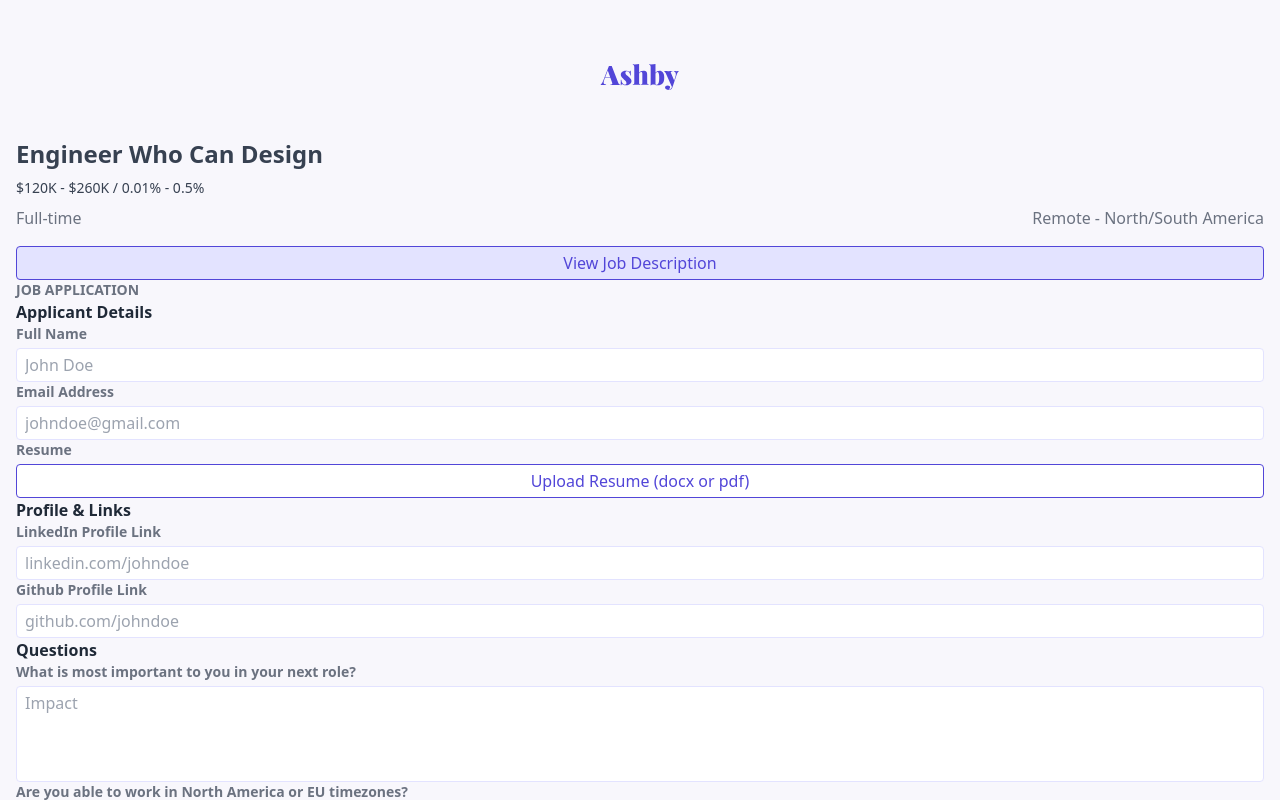
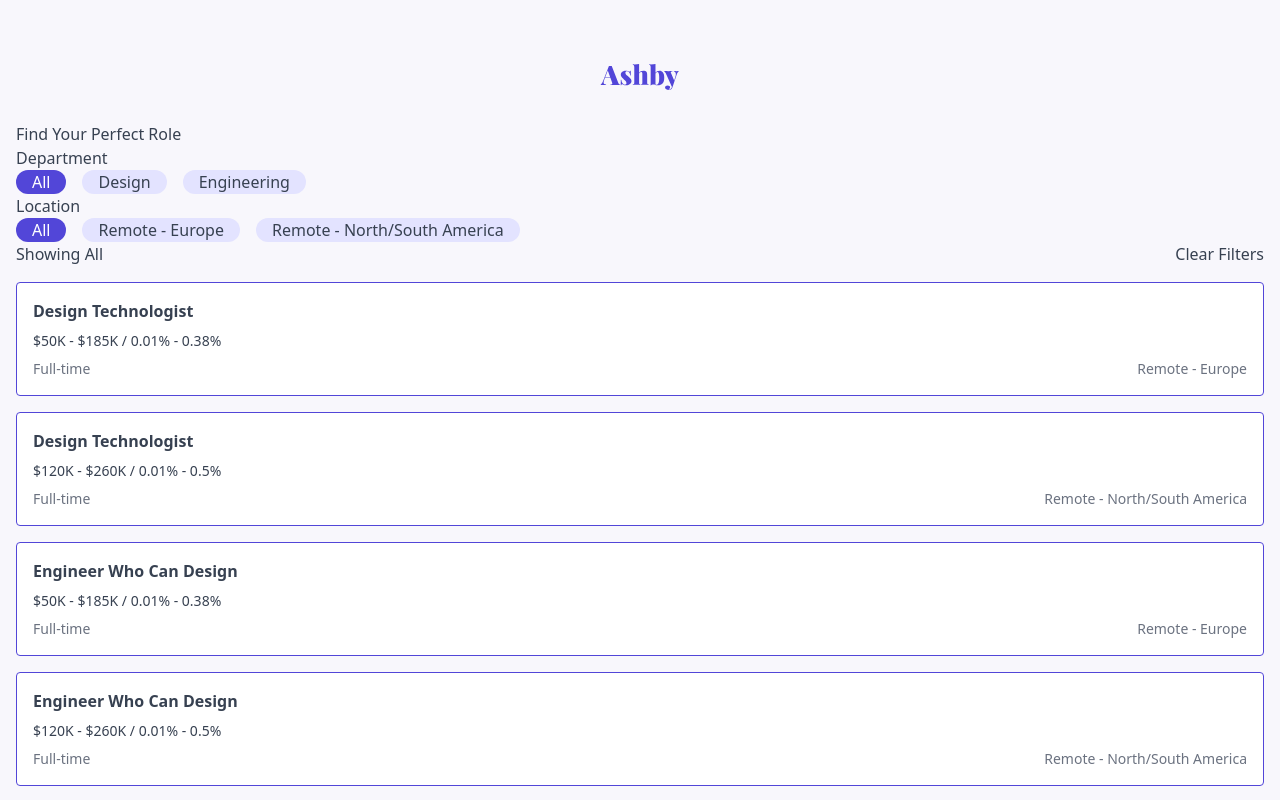
Before and after one commit to monishkumar7/ashby-applicant-experience, a React (Vite) app: page / in a window 1280 px wide. Shown: the top 800 px of the page. Built offline with nearby package versions, Linux system fonts and the light colour scheme.

Commit message:
fix job listings

```diff
--- a/src/App.tsx
+++ b/src/App.tsx
@@ -1,8 +1,14 @@
-// import JobDescription from './pages/JobDescription';
-// import Opportunities from './pages/Opportunities';
+import JobDescription from './pages/JobDescription';
+import Opportunities from './pages/Opportunities';
 
 import JobApplication from './pages/JobApplication';
 
 export default function App() {
-  return <JobApplication />;
+  return (
+    <div>
+      <Opportunities />
+      <JobDescription />
+      <JobApplication />
+    </div>
+  );
 }
--- a/src/components/utilities/DropdownSelector.tsx
+++ b/src/components/utilities/DropdownSelector.tsx
@@ -3,15 +3,17 @@
 type DropdownSelectorProps = {
   label: string;
   elements: string[];
+  defaultSelected: string;
   onValueChange: (value: string) => void;
 };
 
 export default function DropdownSelector({
   label,
   elements,
+  defaultSelected,
   onValueChange
 }: DropdownSelectorProps) {
-  const [selected, setSelected] = useState('');
+  const [selected, setSelected] = useState(defaultSelected);
 
   const handleSelected = (element: string) => {
     setSelected(element);
--- a/src/components/utilities/FileUpload.tsx
+++ b/src/components/utilities/FileUpload.tsx
@@ -9,7 +9,6 @@
 
 export default function FileUpload({ label, ...props }: FileUploadProps) {
   const [field, meta, helpers] = useField(props);
-  console.log('\field', field);
   return (
     <div className="flex flex-col space-y-1">
       <p className="text-sm font-semibold text-gray-500">{label}</p>
--- /dev/null
+++ b/src/data/jobListing.ts
@@ -0,0 +1,39 @@
+import { JobListingProps } from '../types/JobListing.types';
+
+export const jobListings: JobListingProps[] = [
+  {
+    title: 'Design Technologist',
+    salary: '$50K - $185K / 0.01% - 0.38%',
+    type: 'Full-time',
+    location: 'Remote - Europe',
+    department: 'Engineering'
+  },
+  {
+    title: 'Design Technologist',
+    salary: '$120K - $260K / 0.01% - 0.5%',
+    type: 'Full-time',
+    location: 'Remote - North/South America',
+    department: 'Engineering'
+  },
+  {
+    title: 'Engineer Who Can Design',
+    salary: '$50K - $185K / 0.01% - 0.38%',
+    type: 'Full-time',
+    location: 'Remote - Europe',
+    department: 'Engineering'
+  },
+  {
+    title: 'Engineer Who Can Design',
+    salary: '$120K - $260K / 0.01% - 0.5%',
+    type: 'Full-time',
+    location: 'Remote - North/South America',
+    department: 'Engineering'
+  },
+  {
+    title: 'Engineer Who Can Design',
+    salary: '$120K - $260K / 0.01% - 0.5%',
+    type: 'Full-time',
+    location: 'Remote - North/South America',
+    department: 'Design'
+  }
+];
--- a/src/main.tsx
+++ b/src/main.tsx
@@ -1,5 +1,6 @@
 import React from 'react';
 import ReactDOM from 'react-dom/client';
+
 import './styles/globals.css';
 import App from './App';
 
--- a/src/pages/Opportunities.tsx
+++ b/src/pages/Opportunities.tsx
@@ -1,49 +1,33 @@
 import { useState } from 'react';
 
-import { JobListingProps } from '../types/JobListing.types';
 import DropdownSelector from '../components/utilities/DropdownSelector';
 import JobListing from '../components/JobListing';
 import Layout from '../components/layout/Layout';
 
+import { jobListings } from '../data/jobListing';
+
 const departments = ['All', 'Design', 'Engineering'];
 const locations = ['All', 'Remote - Europe', 'Remote - North/South America'];
 
-const jobListings: JobListingProps[] = [
-  {
-    title: 'Design Technologist',
-    salary: '$50K - $185K / 0.01% - 0.38%',
-    type: 'Full-time',
-    location: 'Remote - Europe'
-  },
-  {
-    title: 'Design Technologist',
-    salary: '$120K - $260K / 0.01% - 0.5%',
-    type: 'Full-time',
-    location: 'Remote - North/South America'
-  },
-  {
-    title: 'Engineer Who Can Design',
-    salary: '$50K - $185K / 0.01% - 0.38%',
-    type: 'Full-time',
-    location: 'Remote - Europe'
-  },
-  {
-    title: 'Engineer Who Can Design',
-    salary: '$120K - $260K / 0.01% - 0.5%',
-    type: 'Full-time',
-    location: 'Remote - North/South America'
-  }
-];
+export default function Opportunities() {
+  const [department, setDepartment] = useState('All');
+  const [location, setLocation] = useState('All');
 
-export default function Opportunities() {
-  const [department, setDepartment] = useState('');
-  const [location, setLocation] = useState('');
   const handleDepartment = (department: string) => {
     setDepartment(department);
   };
   const handleLocation = (location: string) => {
     setLocation(location);
   };
+
+  const filteredJobListings = jobListings.filter(
+    (jobListing) =>
+      (department === 'All' || jobListing.department === department) &&
+      (location === 'All' || jobListing.location === location)
+  );
+
+  console.log('\nfilteredJobListings', filteredJobListings);
+
   return (
     <Layout>
       <div>Find Your Perfect Role</div>
@@ -51,11 +35,13 @@
         <DropdownSelector
           label="Department"
           elements={departments}
+          defaultSelected="All"
           onValueChange={handleDepartment}
         />
         <DropdownSelector
           label="Location"
           elements={locations}
+          defaultSelected="All"
           onValueChange={handleLocation}
         />
         <div className="flex justify-between">
@@ -65,22 +51,29 @@
               <span>All</span>
             ) : (
               <span className="font-bold">
-                {location === 'All' ? department : ''}
+                {location === 'All'
+                  ? `${department} Opportunities`
+                  : `${department} Opportunities in ${location}`}
               </span>
             )}{' '}
-            Opportunities
           </p>
+
           <button>Clear Filters</button>
         </div>
         <div className="flex flex-col space-y-4 py-4">
-          {jobListings.map((jobListing) => (
+          {filteredJobListings && filteredJobListings.length ? (
+            filteredJobListings.map((jobListing) => (
               <JobListing
                 title={jobListing.title}
                 salary={jobListing.salary}
                 type={jobListing.type}
                 location={jobListing.location}
+                department={jobListing.department}
               />
-          ))}
+            ))
+          ) : (
+            <p>No matches</p>
+          )}
         </div>
       </div>
     </Layout>
--- a/src/types/JobListing.types.ts
+++ b/src/types/JobListing.types.ts
@@ -3,4 +3,5 @@
   salary: string;
   type: string;
   location: string;
+  department: string;
 };
```
Lines whose indentation alone changed are shown as unchanged.
